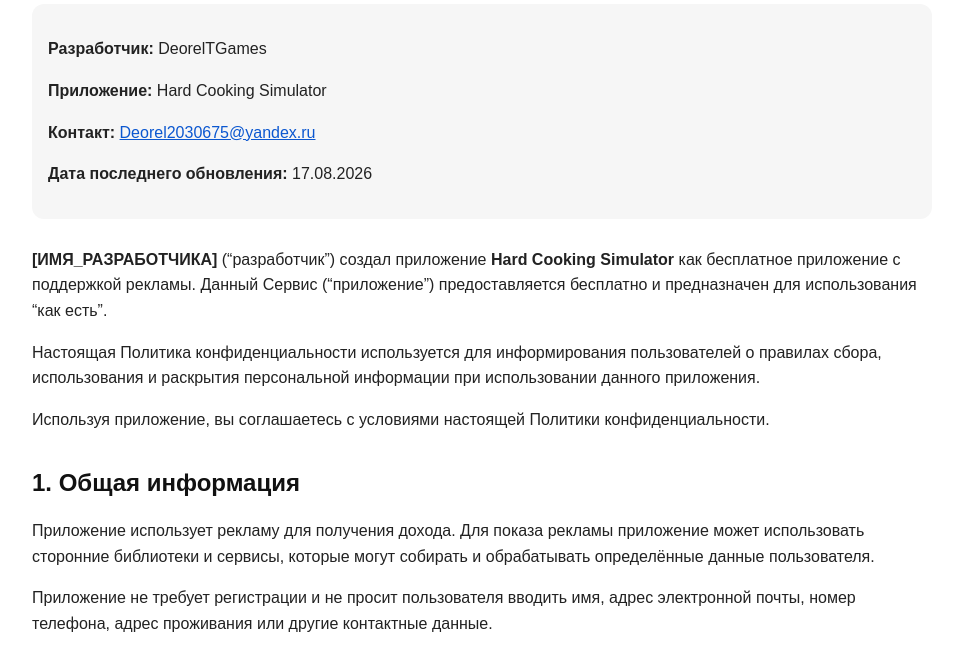
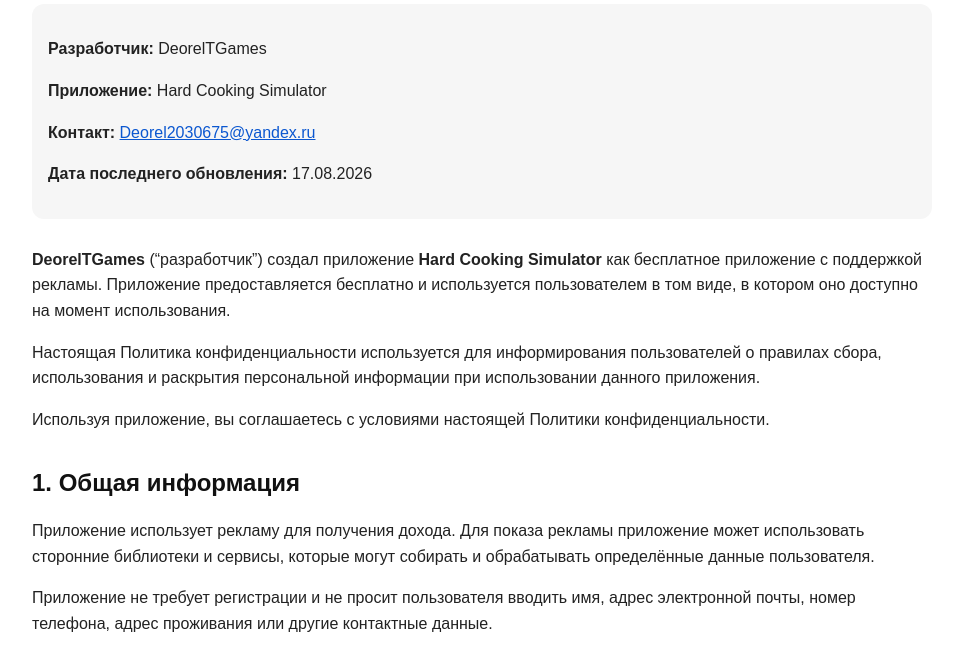
Before and after one commit to Shtrohaim/hard-cooking-simulator-privacy, a plain HTML site: page index.html in a window 1280 px wide. Shown: the part 113-763 px from the top of the page, without its empty margins (158-1113 px from the left). Drawn offline with Linux system fonts and the light colour scheme.

Commit message:
feat: revise developer name and app usage description
Updated developer name and clarified application usage terms.

```diff
--- a/index.html
+++ b/index.html
@@ -60,9 +60,9 @@
   </div>
 
   <p>
-    <strong>[ИМЯ_РАЗРАБОТЧИКА]</strong> (“разработчик”) создал приложение
+    <strong>DeorelTGames</strong> (“разработчик”) создал приложение
     <strong>Hard Cooking Simulator</strong> как бесплатное приложение с поддержкой рекламы.
-    Данный Сервис (“приложение”) предоставляется бесплатно и предназначен для использования “как есть”.
+    Приложение предоставляется бесплатно и используется пользователем в том виде, в котором оно доступно на момент использования.
   </p>
 
   <p>
```
